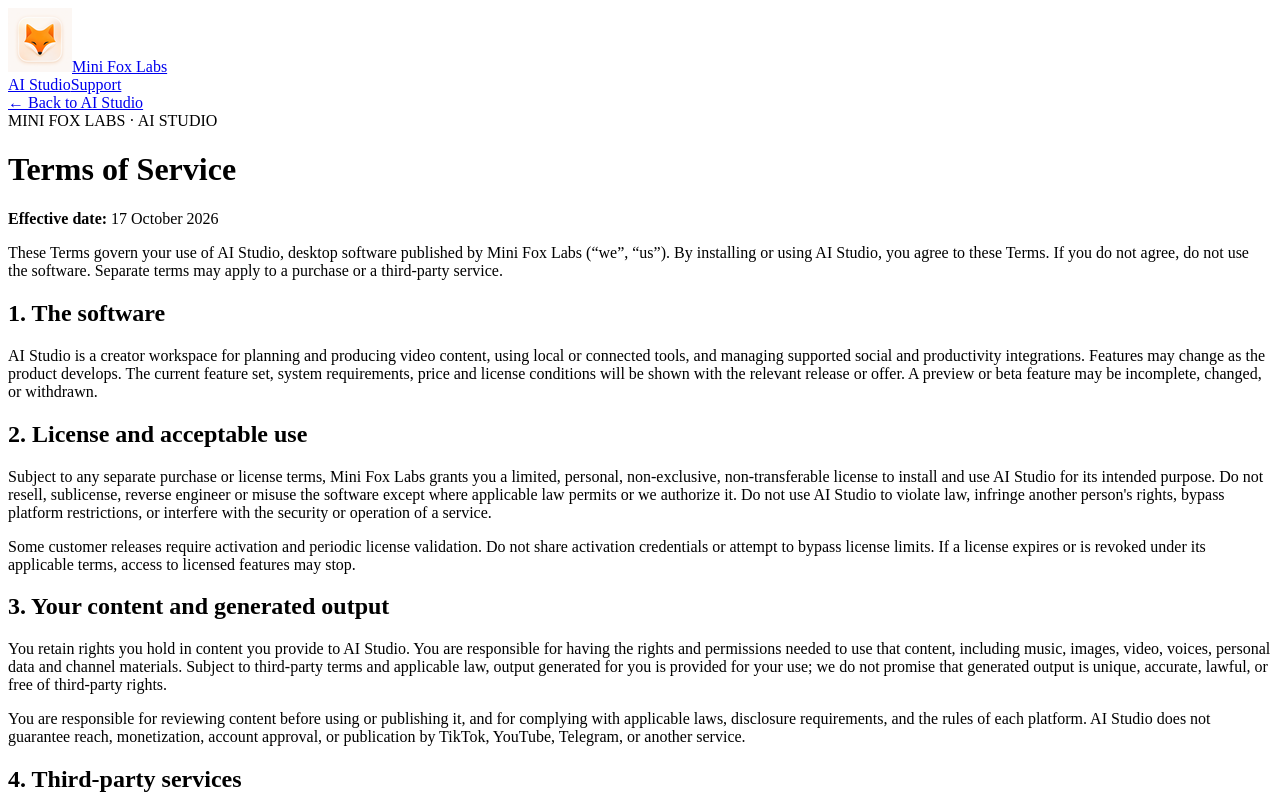
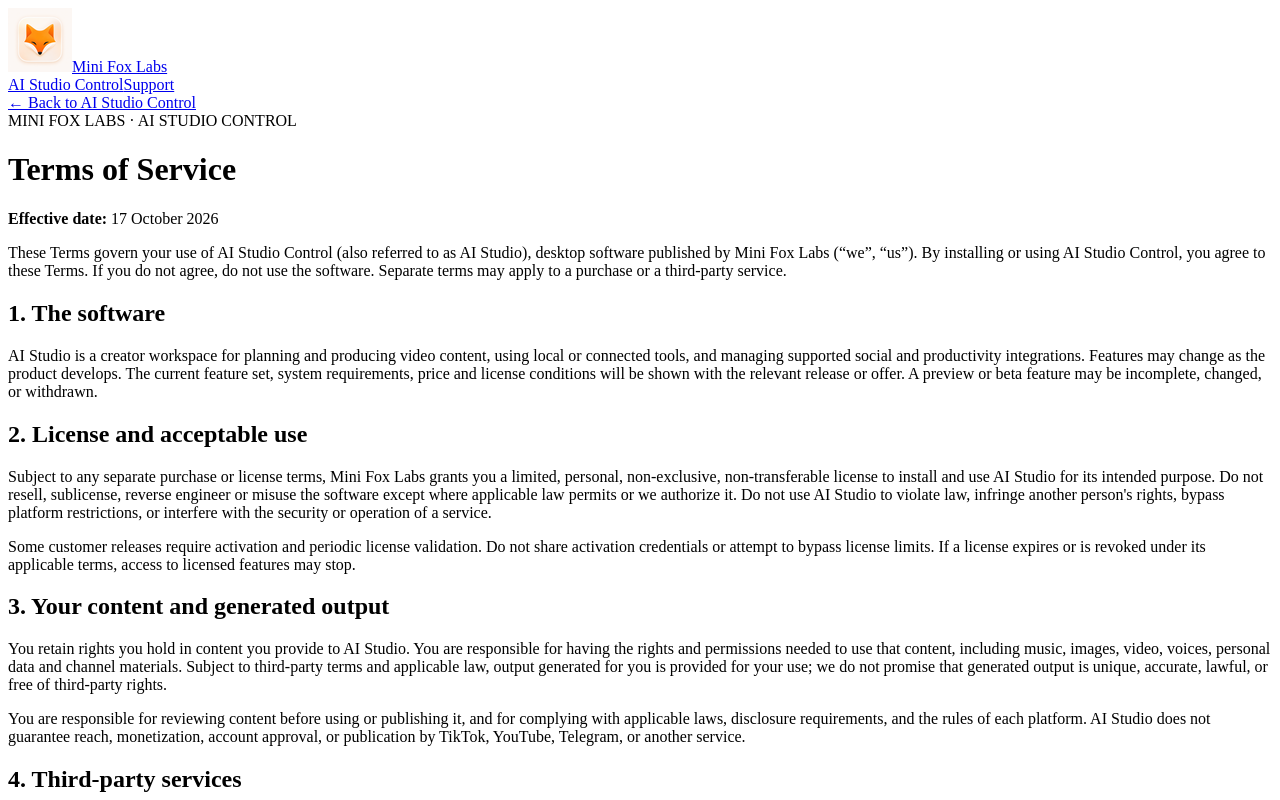
Before and after one commit to NicUA/mini-fox-labs-site, a plain HTML site: page ai-studio/terms.html in a window 1280 px wide. Shown: the top 800 px of the page. Drawn offline with Linux system fonts and the light colour scheme.

Commit message:
Align AI Studio site branding with TikTok app name

```diff
--- a/ai-studio/terms.html
+++ b/ai-studio/terms.html
@@ -2,19 +2,19 @@
 <html lang="en" data-theme="light">
 <head>
 <meta charset="utf-8"><meta name="viewport" content="width=device-width,initial-scale=1">
-<title>AI Studio Terms of Service | Mini Fox Labs</title>
-<meta name="description" content="Terms governing the use of Mini Fox Labs AI Studio desktop software.">
+<title>AI Studio Control Terms of Service | Mini Fox Labs</title>
+<meta name="description" content="Terms governing AI Studio Control, desktop software published by Mini Fox Labs.">
 <link rel="canonical" href="https://minifoxlabs.com/ai-studio/terms.html">
 <meta name="theme-color" content="#f5f5f7"><link rel="icon" type="image/png" sizes="1024x1024" href="/assets/ai-studio-icon.png?v=1"><link rel="stylesheet" href="/styles.css?v=8"><link rel="stylesheet" href="/ai-studio.css?v=3">
 </head>
 <body class="studio-page">
-<header class="site-header"><div class="container nav"><a class="brand" href="/"><img class="brand-logo" src="/favicon.png" alt=""><span>Mini Fox Labs</span></a><nav class="desktop-nav"><a href="/ai-studio/">AI Studio</a><a href="/support.html">Support</a></nav></div></header>
+<header class="site-header"><div class="container nav"><a class="brand" href="/"><img class="brand-logo" src="/favicon.png" alt=""><span>Mini Fox Labs</span></a><nav class="desktop-nav"><a href="/ai-studio/">AI Studio Control</a><a href="/support.html">Support</a></nav></div></header>
 <main class="legal-page"><div class="container legal-wrap">
-<a class="back-link" href="/ai-studio/">← Back to AI Studio</a>
-<div class="eyebrow">MINI FOX LABS · AI STUDIO</div>
+<a class="back-link" href="/ai-studio/">← Back to AI Studio Control</a>
+<div class="eyebrow">MINI FOX LABS · AI STUDIO CONTROL</div>
 <h1>Terms of Service</h1>
 <p><strong>Effective date:</strong> 17 October 2026</p>
-<p>These Terms govern your use of AI Studio, desktop software published by Mini Fox Labs (“we”, “us”). By installing or using AI Studio, you agree to these Terms. If you do not agree, do not use the software. Separate terms may apply to a purchase or a third-party service.</p>
+<p>These Terms govern your use of AI Studio Control (also referred to as AI Studio), desktop software published by Mini Fox Labs (“we”, “us”). By installing or using AI Studio Control, you agree to these Terms. If you do not agree, do not use the software. Separate terms may apply to a purchase or a third-party service.</p>
 
 <h2>1. The software</h2>
 <p>AI Studio is a creator workspace for planning and producing video content, using local or connected tools, and managing supported social and productivity integrations. Features may change as the product develops. The current feature set, system requirements, price and license conditions will be shown with the relevant release or offer. A preview or beta feature may be incomplete, changed, or withdrawn.</p>
```
